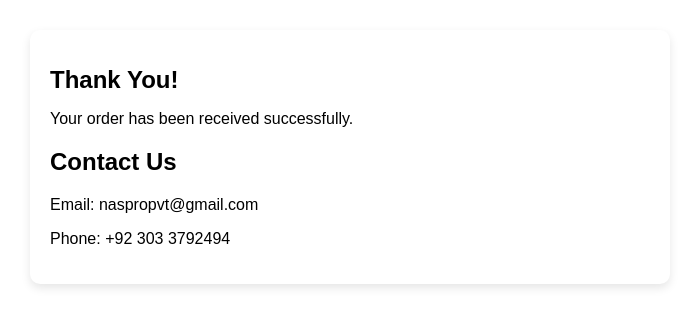
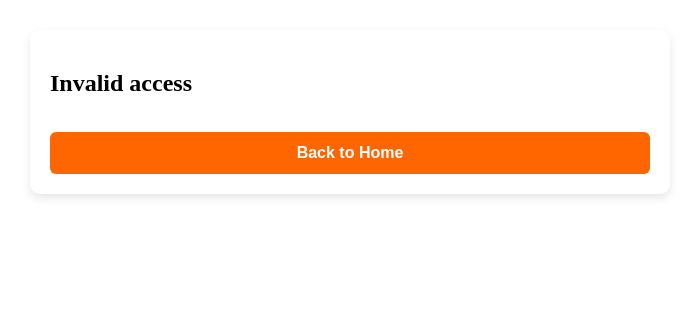
Before and after one commit to naspro-tech/naspro, a Next.js app: page /thankyou in a window 1280 px wide. Shown: the top 326 px of the page, without its empty margins (290-989 px from the left). Built offline with nearby package versions, Linux system fonts and the light colour scheme.

Commit message:
Update thankyou.js

```diff
--- a/pages/thankyou.js
+++ b/pages/thankyou.js
@@ -1,23 +1,171 @@
-import { useRouter } from "next/router";
+// /pages/thankyou.js
+import { useRouter } from 'next/router';
+import { useEffect, useState } from 'react';
 
 export default function ThankYou() {
   const router = useRouter();
-  const { service, amount, txnRef } = router.query;
+  const { txnRef, service, amount } = router.query;
+  const [formData, setFormData] = useState({
+    bankName: '',
+    accountTitle: '',
+    accountNumber: '',
+    transactionID: '',
+    screenshot: null,
+  });
+  const [submitted, setSubmitted] = useState(false);
+
+  function handleChange(e) {
+    const { name, value, files } = e.target;
+    if (name === 'screenshot') {
+      setFormData((prev) => ({ ...prev, screenshot: files[0] }));
+    } else {
+      setFormData((prev) => ({ ...prev, [name]: value }));
+    }
+  }
+
+  function handleSubmit(e) {
+    e.preventDefault();
+    setSubmitted(true);
+    // Here you can send formData to your backend if needed
+  }
+
+  if (!txnRef || !service || !amount) {
+    return (
+      <div style={containerStyle}>
+        <h2>Invalid access</h2>
+        <button style={buttonStyle} onClick={() => router.push('/')}>
+          Back to Home
+        </button>
+      </div>
+    );
+  }
 
   return (
-    <div style={container}>
-      <h1 style={heading}>Thank You!</h1>
-      <p>Your order has been received successfully.</p>
-      {txnRef && <p><strong>Order/Transaction Ref:</strong> {txnRef}</p>}
-      {service && <p><strong>Service:</strong> {service}</p>}
-      {amount && <p><strong>Amount:</strong> PKR {amount}</p>}
+    <div style={containerStyle}>
+      <h1 style={headingStyle}>Thank You for Your Order!</h1>
+      <p style={{ marginBottom: 20 }}>
+        <strong>Order Number:</strong> {txnRef}
+      </p>
+      <p>
+        <strong>Service:</strong> {service}
+      </p>
+      <p>
+        <strong>Amount:</strong> PKR {Number(amount).toLocaleString()}
+      </p>
 
-      <h2 style={{ marginTop: 20 }}>Contact Us</h2>
-      <p>Email: naspropvt@gmail.com</p>
-      <p>Phone: +92 303 3792494</p>
+      {!submitted ? (
+        <form onSubmit={handleSubmit} style={{ marginTop: 20 }}>
+          <h2 style={{ marginBottom: 15 }}>Bank Transfer Details</h2>
+          <label style={labelStyle}>
+            Bank Name:
+            <input
+              type="text"
+              name="bankName"
+              value={formData.bankName}
+              onChange={handleChange}
+              required
+              style={inputStyle}
+            />
+          </label>
+          <label style={labelStyle}>
+            Account Title:
+            <input
+              type="text"
+              name="accountTitle"
+              value={formData.accountTitle}
+              onChange={handleChange}
+              required
+              style={inputStyle}
+            />
+          </label>
+          <label style={labelStyle}>
+            Account Number:
+            <input
+              type="text"
+              name="accountNumber"
+              value={formData.accountNumber}
+              onChange={handleChange}
+              required
+              style={inputStyle}
+            />
+          </label>
+          <label style={labelStyle}>
+            Transaction ID:
+            <input
+              type="text"
+              name="transactionID"
+              value={formData.transactionID}
+              onChange={handleChange}
+              required
+              style={inputStyle}
+            />
+          </label>
+          <label style={labelStyle}>
+            Screenshot / Proof:
+            <input
+              type="file"
+              name="screenshot"
+              onChange={handleChange}
+              required
+              style={inputStyle}
+            />
+          </label>
+          <button type="submit" style={buttonStyle}>
+            Submit Payment Proof
+          </button>
+        </form>
+      ) : (
+        <div style={{ marginTop: 30 }}>
+          <h2>Payment Proof Submitted!</h2>
+          <p>We have received your bank transfer details.</p>
+          <button style={buttonStyle} onClick={() => router.push('/')}>
+            Back to Home
+          </button>
+        </div>
+      )}
     </div>
   );
 }
 
-const container = { maxWidth: 600, margin: "30px auto", padding: 20, background: "#fff", borderRadius: 10, boxShadow: "0 4px 10px rgba(0,0,0,0.1)", fontFamily: "sans-serif" };
-const heading = { fontSize: "1.5rem", marginBottom: 10 };
+const containerStyle = {
+  maxWidth: 600,
+  margin: '30px auto',
+  padding: 20,
+  background: '#fff',
+  borderRadius: 10,
+  boxShadow: '0 4px 10px rgba(0,0,0,0.1)',
+};
+
+const headingStyle = {
+  fontSize: '1.5rem',
+  marginBottom: 20,
+  color: '#ff6600', // match your website theme
+};
+
+const labelStyle = {
+  display: 'block',
+  marginBottom: 12,
+  fontWeight: '500',
+};
+
+const inputStyle = {
+  width: '100%',
+  padding: 10,
+  marginTop: 6,
+  borderRadius: 6,
+  border: '1px solid #ccc',
+  fontSize: '1rem',
+};
+
+const buttonStyle = {
+  backgroundColor: '#ff6600',
+  color: '#fff',
+  padding: '12px',
+  fontSize: '1rem',
+  borderRadius: 6,
+  border: 'none',
+  cursor: 'pointer',
+  fontWeight: 600,
+  width: '100%',
+  marginTop: 15,
+};
```
